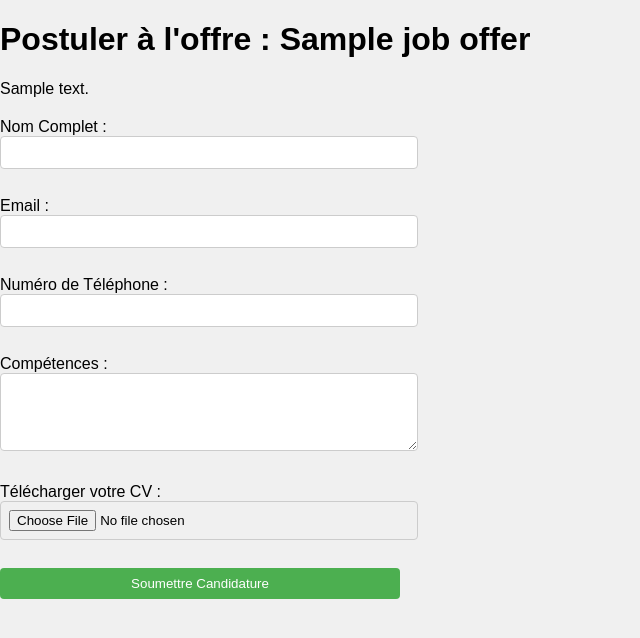
After one commit to ayoubebn/RecruteAi, a Flask app: template templates/apply_to_job.html in a window 1280 px wide. The commit adds this page. Shown: the top 638 px of the page, without its empty margins (0-640 px from the left). Run offline with Flask 3, Linux system fonts and the light colour scheme; the template is opened without the code that fills it: most values are stand-ins (such as "Sample title", 1, 10 or a date in 2020); parts of the project's set-up code (start-up, migrations or seed data) failed here and were passed over.

Commit message:
Update N 1

```diff
--- a/app.py
+++ b/app.py
@@ -36,5 +36,13 @@ def candidate_dashboard_route():
 def recruiter_dashboard_route():
     return recruiter_dashboard()
 
+@app.route('/candidate/apply/<int:job_offer_id>', methods=['GET', 'POST'])
+def apply_to_job(job_offer_id):
+    return apply(job_offer_id)
+
+@app.route('/recruiter/create_offer', methods=['GET', 'POST'])
+def create_offer_route():
+    return create_offer()
+
 if __name__ == '__main__':
     app.run(debug=True)
--- a/db.py
+++ b/db.py
@@ -48,12 +48,13 @@ def add_user(username, password, user_type):
     conn.close()
 
 def check_user(username, user_type):
-    conn = connect_db()
+    conn = sqlite3.connect('app.db')
     cursor = conn.cursor()
-    cursor.execute('SELECT * FROM users WHERE username=? AND user_type=?', (username, user_type))
+    cursor.execute('SELECT * FROM users WHERE username = ? AND user_type = ?', (username, user_type))
     user = cursor.fetchone()
     conn.close()
     return user
+
 
 def get_jobs(recruiter_username=None):
     conn = connect_db()
--- /dev/null
+++ b/templates/apply_to_job.html
@@ -0,0 +1,32 @@
+<!DOCTYPE html>
+<html lang="en">
+<head>
+    <meta charset="UTF-8">
+    <meta name="viewport" content="width=device-width, initial-scale=1.0">
+    <title>Postuler à une Offre</title>
+    <link rel="stylesheet" href="{{ url_for('static', filename='style.css') }}">
+</head>
+<body>
+    <h1>Postuler à l'offre : {{ job_offer.title }}</h1>
+    <p>{{ job_offer.description }}</p>
+
+    <form action="{{ url_for('apply_to_job', job_offer_id=job_offer.id) }}" method="POST" enctype="multipart/form-data">
+        <label for="fullname">Nom Complet :</label><br>
+        <input type="text" id="fullname" name="fullname" required><br><br>
+
+        <label for="email">Email :</label><br>
+        <input type="email" id="email" name="email" required><br><br>
+
+        <label for="phone">Numéro de Téléphone :</label><br>
+        <input type="text" id="phone" name="phone" required><br><br>
+
+        <label for="skills">Compétences :</label><br>
+        <textarea id="skills" name="skills" rows="4" required></textarea><br><br>
+
+        <label for="cv">Télécharger votre CV :</label><br>
+        <input type="file" id="cv" name="cv" required><br><br>
+
+        <button type="submit">Soumettre Candidature</button>
+    </form>
+</body>
+</html>
--- a/templates/candidate_dashboard.html
+++ b/templates/candidate_dashboard.html
@@ -13,7 +13,7 @@
             <h3>{{ offer[1] }}</h3> <!-- Title -->
             <p>{{ offer[2] }}</p> <!-- Description -->
             <p><strong>Skills Required:</strong> {{ offer[3] }}</p> <!-- Skills Required -->
-            <a href="{{ url_for('candidate.apply', job_offer_id=offer[0]) }}">Apply</a>
+            <a href="{{ url_for('apply_to_job', job_offer_id=offer[0]) }}">Apply</a>
         </li>
         {% endfor %}
     </ul>
```
Also changed, not shown: auth.py (+50 -2 lines), candidate.py (+4 -8 lines), recruiter.py (+4 -8 lines), templates/create_offer.html (+15 -10 lines), app.db.
